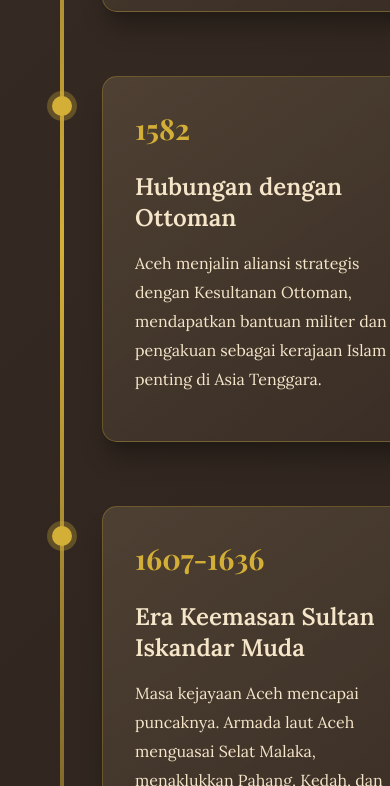
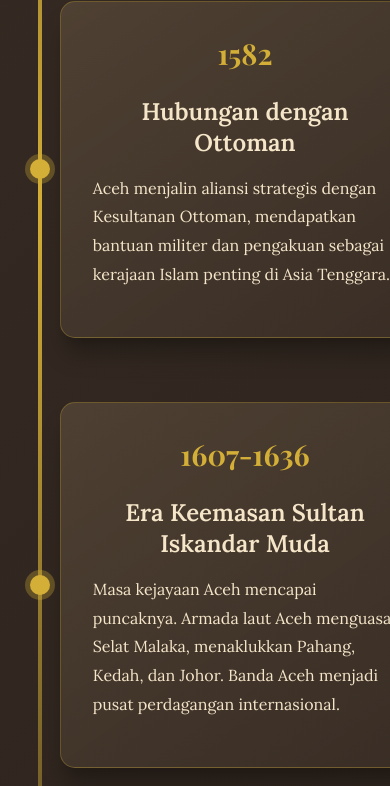
Before and after one commit to Junaidi0912/kerajaan-aceh, a plain HTML site: page bb3.html in a window 390 px wide. Shown: the part 1214-2000 px from the top of the page. Drawn offline with nearby package versions, Linux system fonts and the light colour scheme.

Commit message:
Update bb3.html

```diff
--- a/bb3.html
+++ b/bb3.html
@@ -22,13 +22,20 @@
             margin: 0;
             min-height: 100vh;
             overflow-x: hidden;
+            display: flex;
+            flex-direction: column;
+            align-items: center;
         }
 
         .container {
-            max-width: 1200px;
+            max-width: 900px;
+            width: 90%;
             margin: 0 auto;
-            padding: 4rem 2rem;
+            padding: 4rem 0;
             position: relative;
+            display: flex;
+            flex-direction: column;
+            align-items: center;
         }
 
         /* Header */
@@ -36,11 +43,12 @@
             text-align: center;
             margin-bottom: 4rem;
             position: relative;
+            width: 100%;
         }
 
         .page-title {
             font-family: 'Playfair Display', serif;
-            font-size: 3.5rem;
+            font-size: 3rem;
             background: linear-gradient(to right, var(--emas), #f1c40f);
             -webkit-background-clip: text;
             background-clip: text;
@@ -50,7 +58,7 @@
         }
 
         .page-subtitle {
-            font-size: 1.5rem;
+            font-size: 1.3rem;
             opacity: 0.9;
             max-width: 800px;
             margin: 0 auto;
@@ -59,8 +67,8 @@
         /* Timeline Section */
         .timeline {
             position: relative;
-            max-width: 900px;
-            margin: 4rem auto;
+            width: 100%;
+            margin: 4rem 0;
         }
 
         .timeline::before {
@@ -79,16 +87,7 @@
             margin-bottom: 4rem;
             width: 100%;
             display: flex;
-            justify-content: flex-end;
-            padding-right: 50%;
-            text-align: right;
-        }
-
-        .timeline-item:nth-child(even) {
-            justify-content: flex-start;
-            padding-right: 0;
-            padding-left: 50%;
-            text-align: left;
+            justify-content: center;
         }
 
         .timeline-content {
@@ -96,10 +95,10 @@
             border: 1px solid rgba(212, 175, 55, 0.3);
             border-radius: 15px;
             padding: 2rem;
-            width: 90%;
+            width: 80%;
             box-shadow: var(--shadow-xl);
             transition: all 0.5s ease;
-            cursor: pointer;
+            text-align: center;
         }
 
         .timeline-content:hover {
@@ -123,25 +122,19 @@
 
         .timeline-desc {
             line-height: 1.8;
+            text-align: left;
         }
 
         .timeline-item::after {
             content: '';
             position: absolute;
-            top: 20px;
+            top: 50%;
+            transform: translateY(-50%);
             width: 20px;
             height: 20px;
             background: var(--emas);
             border-radius: 50%;
             box-shadow: 0 0 0 5px rgba(212, 175, 55, 0.3);
-        }
-
-        .timeline-item:nth-child(odd)::after {
-            right: -10px;
-        }
-
-        .timeline-item:nth-child(even)::after {
-            left: -10px;
         }
 
         /* Quote Section */
@@ -154,6 +147,8 @@
             font-size: 1.2rem;
             line-height: 1.8;
             border-radius: 0 10px 10px 0;
+            width: 80%;
+            text-align: center;
         }
 
         /* Back Button */
@@ -170,6 +165,7 @@
             transition: all 0.3s;
             text-decoration: none;
             box-shadow: 0 5px 15px rgba(212, 175, 55, 0.4);
+            text-align: center;
         }
 
         .back-btn:hover {
@@ -179,27 +175,38 @@
 
         /* Responsive */
         @media (max-width: 768px) {
+            .container {
+                padding: 2rem 0;
+                width: 95%;
+            }
+
+            .page-title {
+                font-size: 2.2rem;
+            }
+
+            .page-subtitle {
+                font-size: 1.1rem;
+            }
+
             .timeline::before {
                 left: 30px;
             }
 
-            .timeline-item, .timeline-item:nth-child(even) {
-                padding-left: 70px;
-                padding-right: 0;
-                text-align: left;
+            .timeline-item {
                 justify-content: flex-start;
+                padding-left: 50px;
             }
 
-            .timeline-item::after, .timeline-item:nth-child(even)::after {
+            .timeline-content {
+                width: 100%;
+            }
+
+            .timeline-item::after {
                 left: 20px;
             }
 
-            .page-title {
-                font-size: 2.5rem;
-            }
-
-            .page-subtitle {
-                font-size: 1.2rem;
+            .quote-section {
+                width: 90%;
             }
         }
     </style>
@@ -215,7 +222,7 @@
         <!-- Timeline Section -->
         <div class="timeline">
             <!-- Item 1 -->
-            <div class="timeline-item animate__animated animate__fadeInRight">
+            <div class="timeline-item animate__animated animate__fadeIn">
                 <div class="timeline-content">
                     <div class="timeline-year">1521</div>
                     <h3 class="timeline-title">Penyatuan Wilayah Aceh</h3>
@@ -226,7 +233,7 @@
             </div>
 
             <!-- Item 2 -->
-            <div class="timeline-item animate__animated animate__fadeInLeft">
+            <div class="timeline-item animate__animated animate__fadeIn">
                 <div class="timeline-content">
                     <div class="timeline-year">1568</div>
                     <h3 class="timeline-title">Ekspansi ke Sumatra Utara</h3>
@@ -237,7 +244,7 @@
             </div>
 
             <!-- Item 3 -->
-            <div class="timeline-item animate__animated animate__fadeInRight">
+            <div class="timeline-item animate__animated animate__fadeIn">
                 <div class="timeline-content">
                     <div class="timeline-year">1582</div>
                     <h3 class="timeline-title">Hubungan dengan Ottoman</h3>
@@ -248,7 +255,7 @@
             </div>
 
             <!-- Item 4 -->
-            <div class="timeline-item animate__animated animate__fadeInLeft">
+            <div class="timeline-item animate__animated animate__fadeIn">
                 <div class="timeline-content">
                     <div class="timeline-year">1607-1636</div>
                     <h3 class="timeline-title">Era Keemasan Sultan Iskandar Muda</h3>
@@ -259,7 +266,7 @@
             </div>
 
             <!-- Item 5 -->
-            <div class="timeline-item animate__animated animate__fadeInRight">
+            <div class="timeline-item animate__animated animate__fadeIn">
                 <div class="timeline-content">
                     <div class="timeline-year">1641</div>
                     <h3 class="timeline-title">Perlawanan terhadap Portugis</h3>
```
